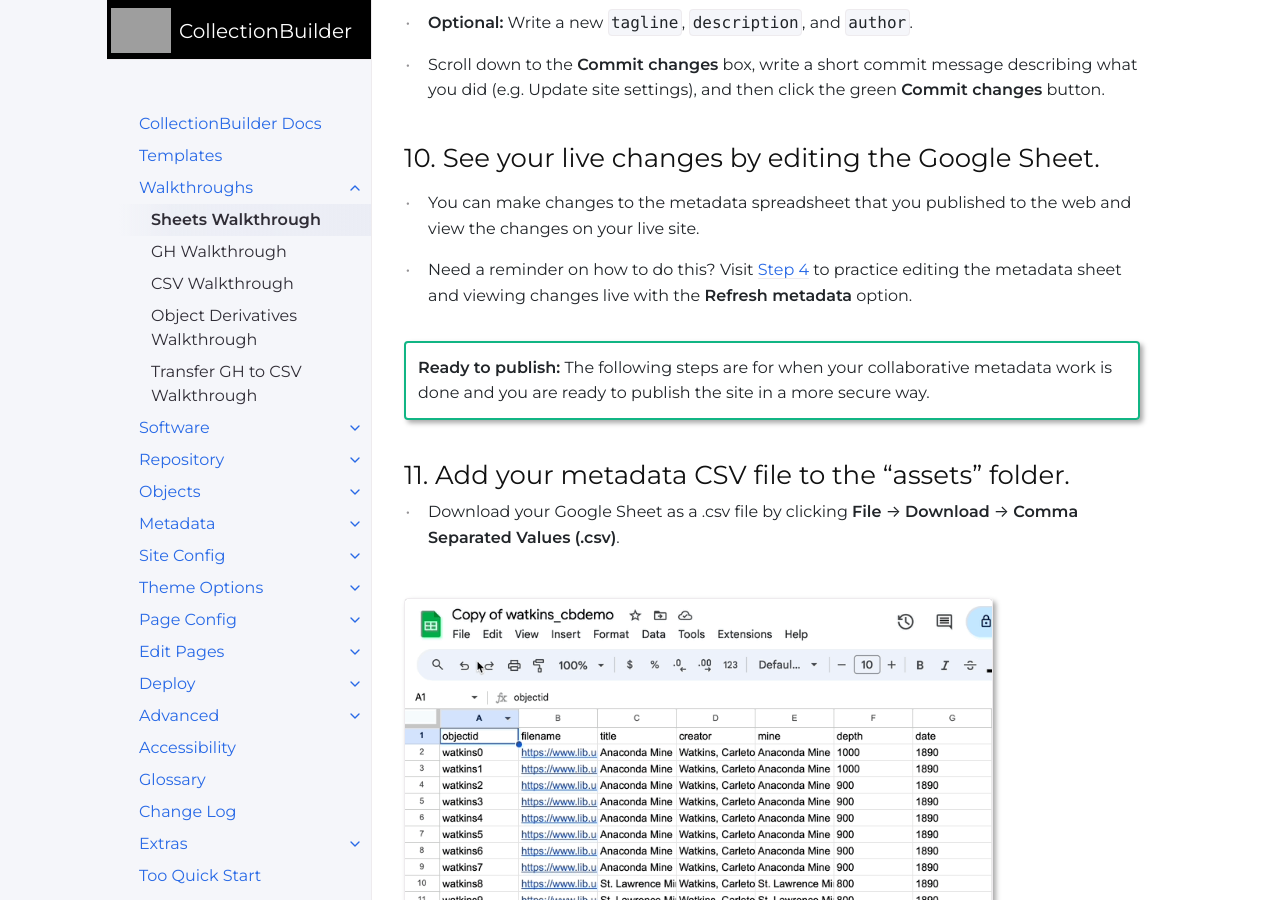
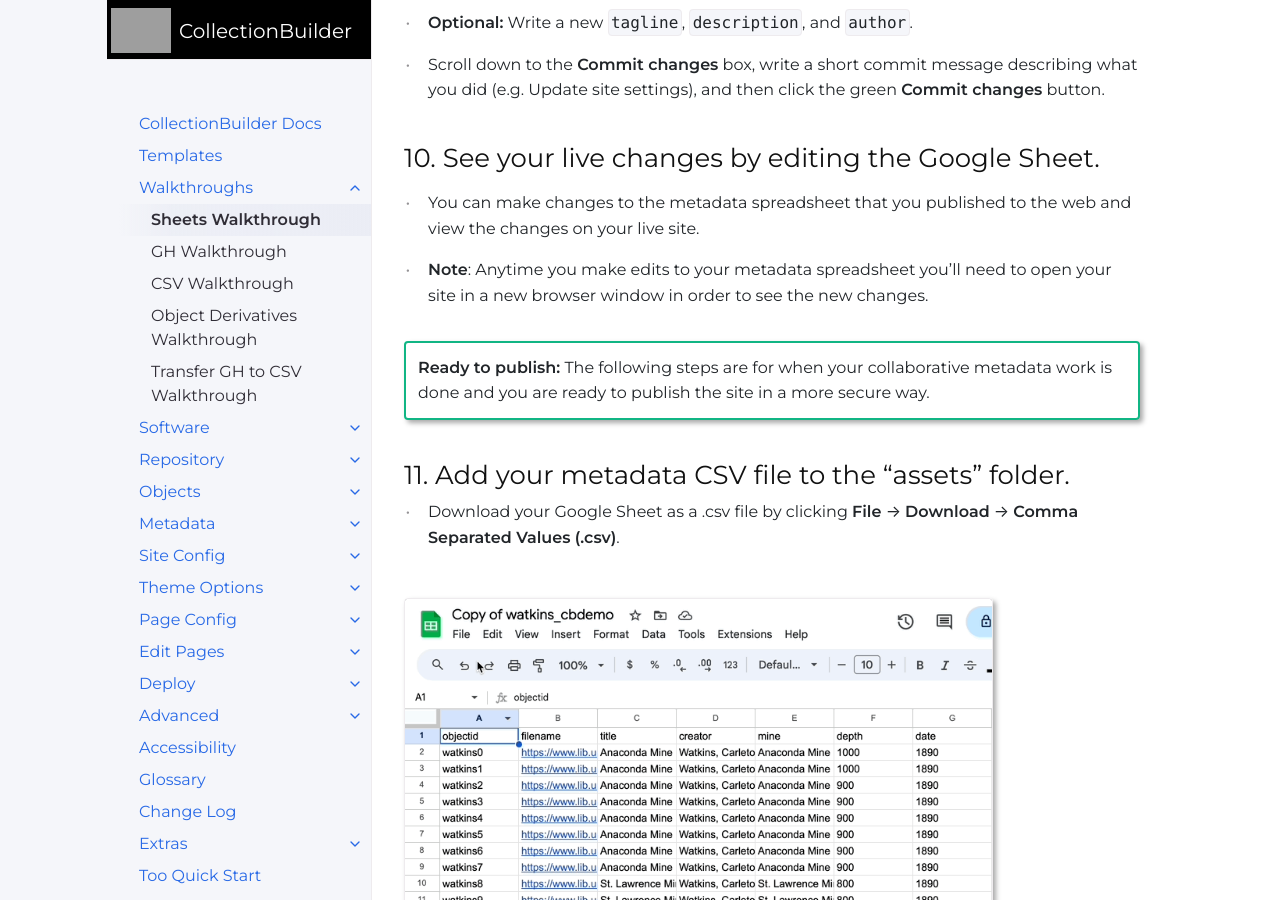
Before and after one commit to CollectionBuilder/cb-docs, a Jekyll site: the page built from docs/walkthroughs/sheets-walkthrough.md, in a window 1280 px wide and 900 px high, scrolled down 10693 px. Built offline with Jekyll 4.4.1, drawn with Linux system fonts in a browser that asks for light colours; comment, search, counter and statistics services are not loaded.

Commit message:
sheets walkthrough update

```diff
--- a/docs/walkthroughs/sheets-walkthrough.md
+++ b/docs/walkthroughs/sheets-walkthrough.md
@@ -185,7 +185,7 @@ title: Watkins Demo Collection
 
 - You can make changes to the metadata spreadsheet that you published to the web and view the changes on your live site.
 
-- Need a reminder on how to do this? Visit [Step 4](#4-view-live-changes-to-your-metadata) to practice editing the metadata sheet and viewing changes live with the **Refresh metadata** option.
+- **Note**: Anytime you make edits to your metadata spreadsheet you'll need to open your site in a new browser window in order to see the new changes.
 
 {:.alert .alert-green}
 **Ready to publish:** The following steps are for when your collaborative metadata work is done and you are ready to publish the site in a more secure way.
```
